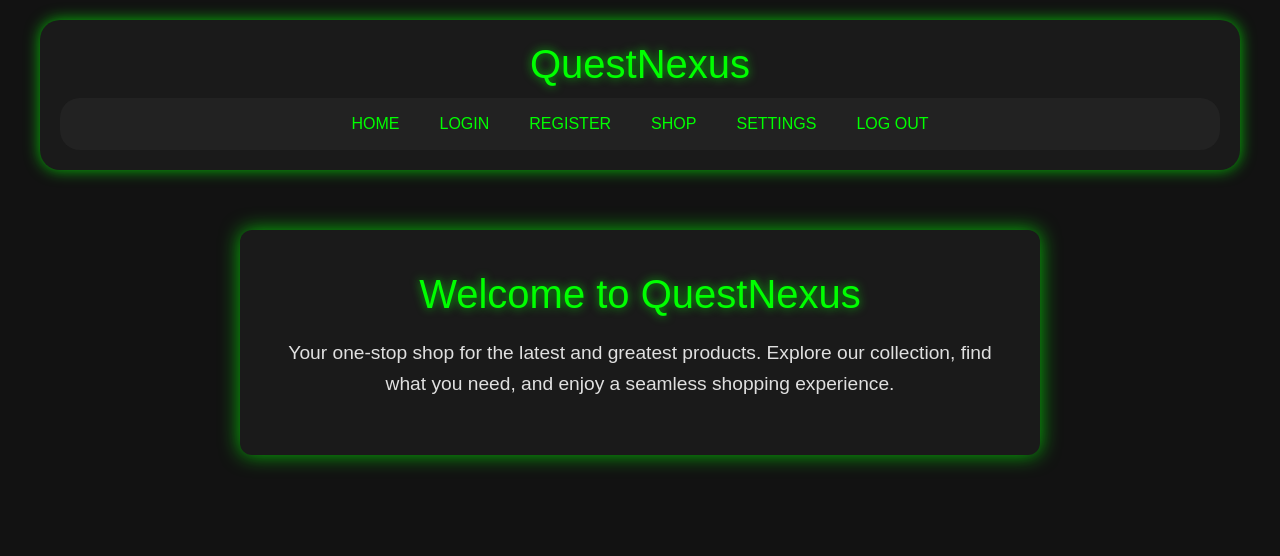
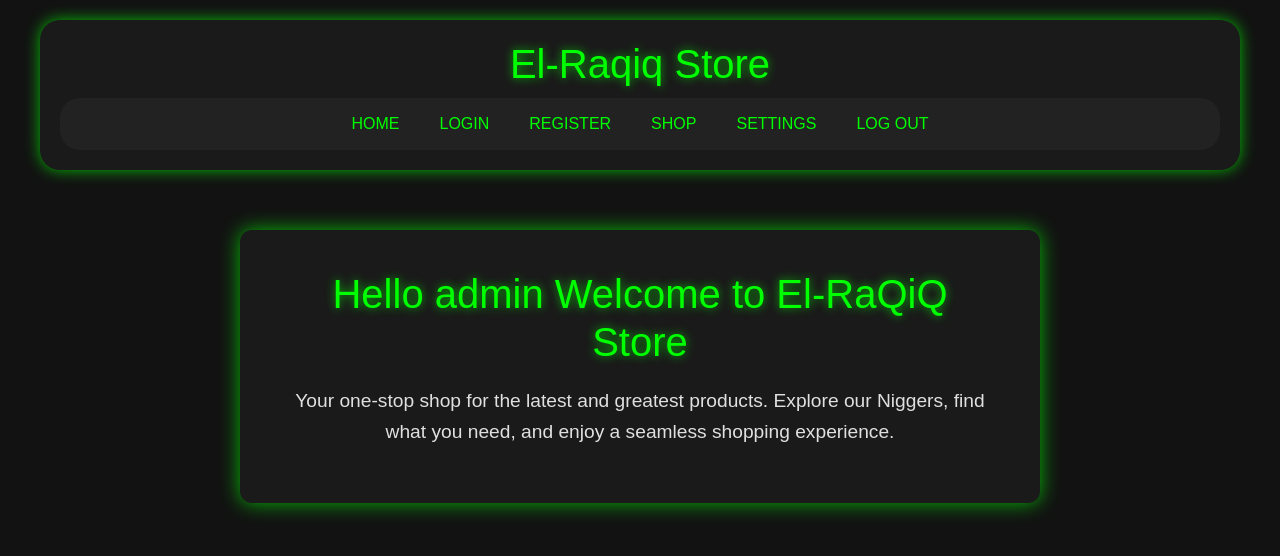
Before and after one commit to aliamgad/Online-Store, a Flask app: page / in a window 1280 px wide. Shown: the top 556 px of the page. Run offline with Flask 3, Linux system fonts and the light colour scheme; a user stored in the database is signed in.

Commit message:
El Raqiq store

```diff
--- a/Templates/index.html
+++ b/Templates/index.html
@@ -3,13 +3,13 @@
 <head>
     <meta charset="UTF-8">
     <meta name="viewport" content="width=device-width, initial-scale=1.0">
-    <title>Home - QuestNexus</title>
+    <title>Home - El-Raqiq Store</title>
     <link rel="stylesheet" href="{{ url_for('static', filename='Styles/bootstrap.min.css') }}" />
     <link rel="stylesheet" href="{{ url_for('static', filename='Styles/styles.css') }}">
 </head>
 <body>
     <header>
-        <h1>QuestNexus</h1>
+        <h1>El-Raqiq Store</h1>
         <nav>
             <a href={{ url_for("index") }}>Home</a>
             <a href={{ url_for("login") }}>Login</a>
@@ -21,8 +21,8 @@
     </header>
     <main>
         <section class="welcome-text">
-            <h2>Welcome to QuestNexus</h2>
-            <p>Your one-stop shop for the latest and greatest products. Explore our collection, find what you need, and enjoy a seamless shopping experience.</p>
+            <h2>Hello {{username}} Welcome to El-RaQiQ Store</h2>
+            <p>Your one-stop shop for the latest and greatest products. Explore our Niggers, find what you need, and enjoy a seamless shopping experience.</p>
         </section>
     </main>
     <script src="{{ url_for('static', filename='js/bootstrap.bundle.min.js') }}"></script>
--- a/app.py
+++ b/app.py
@@ -109,7 +109,7 @@ def settings():
 @app.route('/')
 def index():
     if 'username' in session:
-        return render_template('index.html')
+        return render_template('index.html' , username=session['username'])
     return redirect(url_for('login'))
 
 
```
Also changed, not shown: Static/uploads/WhatsApp Image 2024-08-27 at 10.54.57_588968f9.jpg (added), Static/uploads/WhatsApp Image 2024-08-27 at 10.54.57_c65653d7.jpg (added), Static/uploads/arsany.jpg (added), Static/uploads/cells.jpg (added), database.db.
